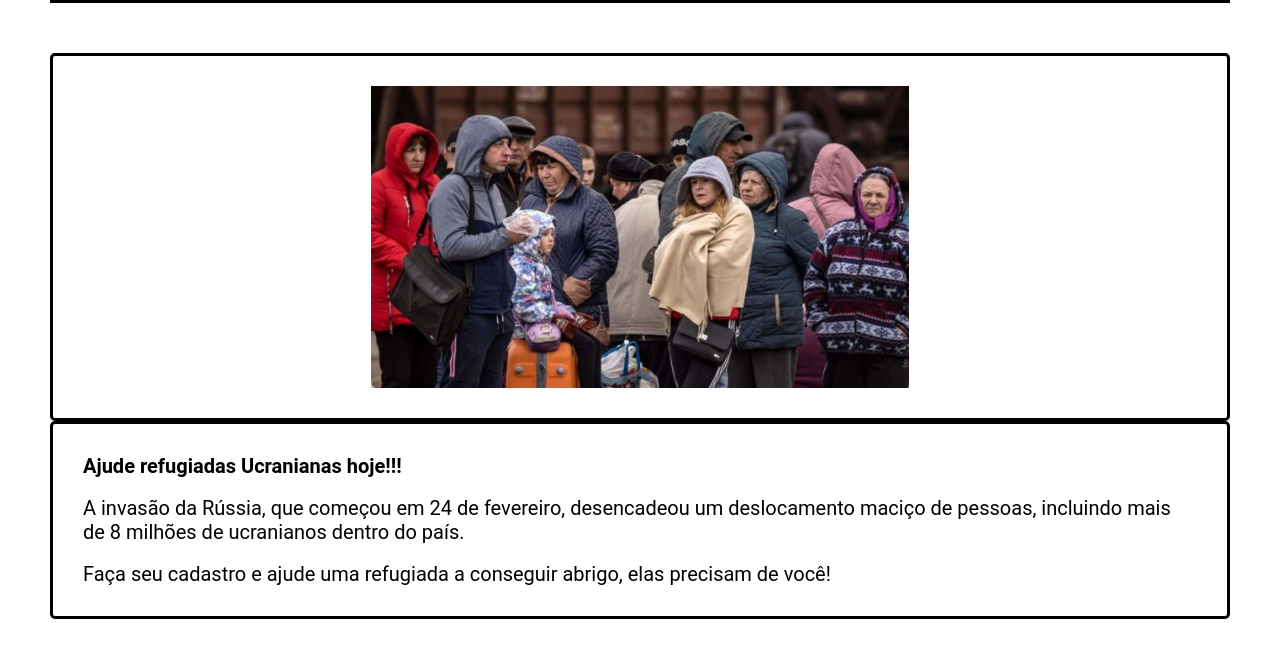
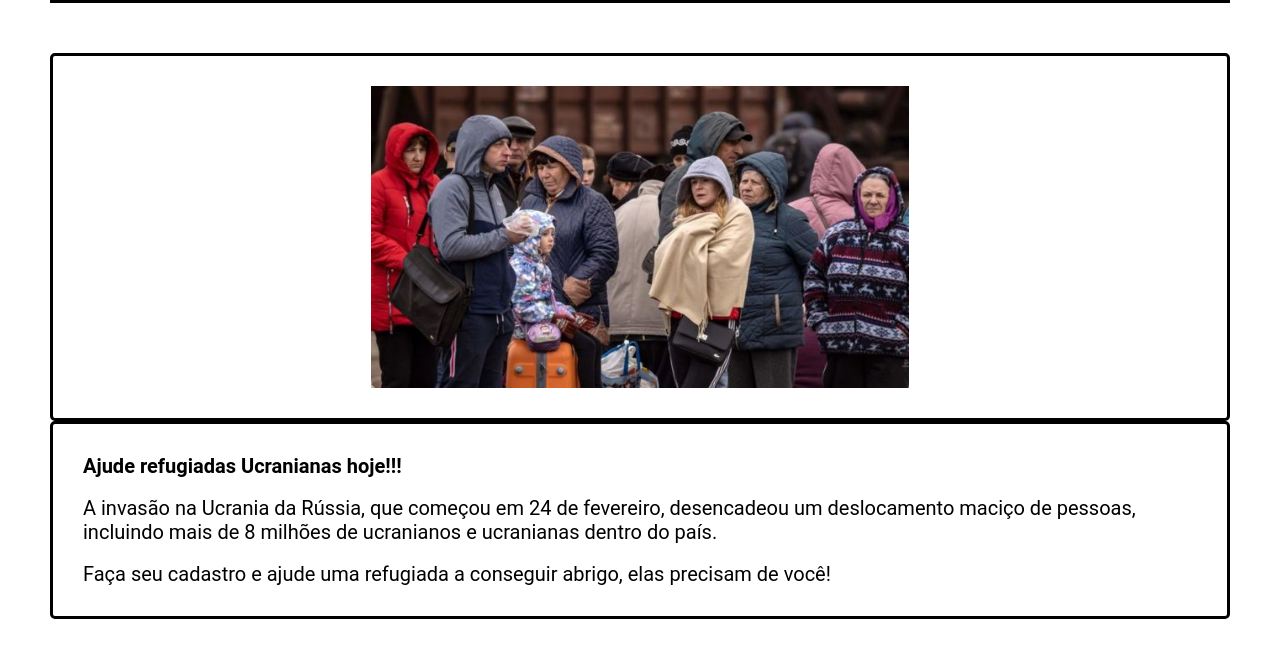
Before and after one commit to BrunoSarcinelli/Hylics-ONG, a plain HTML site: page index.html in a window 1280 px wide. Shown: the part 155-812 px from the top of the page. Drawn offline with Linux system fonts and the light colour scheme.

Commit message:
Update index.html

```diff
--- a/index.html
+++ b/index.html
@@ -32,8 +32,8 @@
         <div class="quadro">
             <h1>Ajude refugiadas Ucranianas hoje!!!</h1>
             <br>
-            <p>A invasão da Rússia, que começou em 24 de fevereiro, desencadeou um deslocamento maciço de pessoas,
-                incluindo mais de 8 milhões de ucranianos dentro do país.</p>
+            <p>A invasão na Ucrania da Rússia, que começou em 24 de fevereiro, desencadeou um deslocamento maciço de pessoas,
+                incluindo mais de 8 milhões de ucranianos e ucranianas dentro do país.</p>
             <br>
             <p>Faça seu cadastro e ajude uma refugiada a conseguir abrigo, elas precisam de você!</p>
         </div>
```
